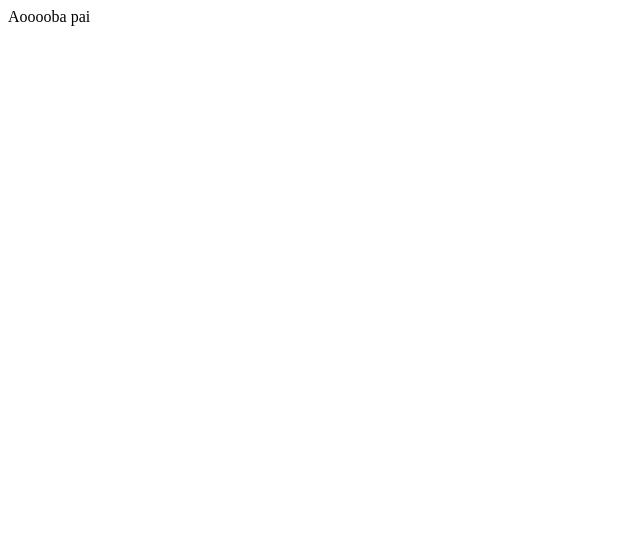
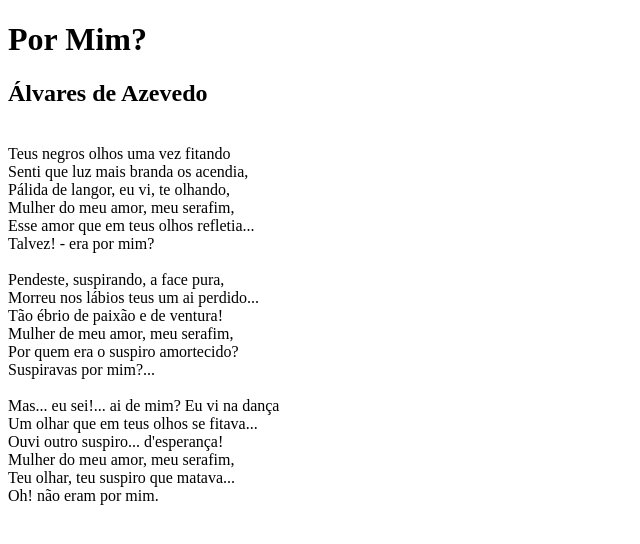
Before and after one commit to Rafael151209/linguagem-programa-o-web, a plain HTML site: page index.html in a window 1280 px wide. Shown: the whole page, without its empty margins (0-640 px from the left). Drawn offline with Linux system fonts and the light colour scheme.

Commit message:
Update index.html

```diff
--- a/index.html
+++ b/index.html
@@ -3,9 +3,30 @@
 <head>
     <meta charset="UTF-8">
     <meta name="viewport" content="width=device-width, initial-scale=1.0">
-    <title>várias parada jow</title>
+    <title>primeiro projeto </title>
 </head>
 <body>
-    Aooooba pai
+    <h1>Por Mim?</h1>
+    <h2>Álvares de Azevedo</h2>
+    <br>Teus negros olhos uma vez fitando
+    <br>Senti que luz mais branda os acendia,
+    <br>Pálida de langor, eu vi, te olhando,
+    <br>Mulher do meu amor, meu serafim,
+    <br>Esse amor que em teus olhos refletia...
+    <br>Talvez! - era por mim?
+    <br>
+    <br>Pendeste, suspirando, a face pura,
+    <br>Morreu nos lábios teus um ai perdido...
+    <br>Tão ébrio de paixão e de ventura!
+    <br>Mulher de meu amor, meu serafim,
+    <br>Por quem era o suspiro amortecido?
+    <br>Suspiravas por mim?...
+    <br>
+    <br>Mas... eu sei!... ai de mim? Eu vi na dança
+    <br>Um olhar que em teus olhos se fitava...
+    <br>Ouvi outro suspiro... d'esperança!
+    <br> Mulher do meu amor, meu serafim,
+    <br>Teu olhar, teu suspiro que matava...
+    <br> Oh! não eram por mim.
 </body>
 </html>
```
